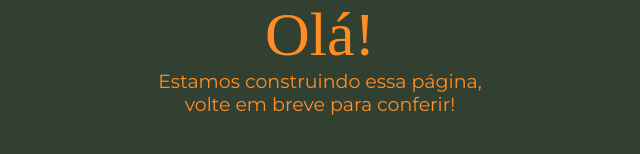
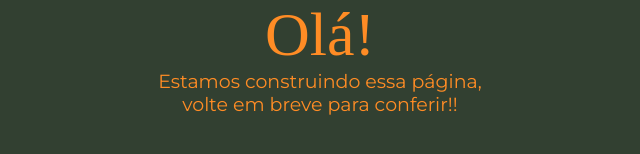
Before and after one commit to lauro-ladeira/naturaste-site, a Gatsby site: page / in a window 1280 px wide. Shown: the part 410-564 px from the top of the page, 320-960 px from the left. Built offline with nearby package versions, Linux system fonts and the light colour scheme; Gatsby itself is replaced by a stand-in of ours; a web font is replaced by a local one.

Commit message:
hostgator test

```diff
--- a/src/components/Home/Home.js
+++ b/src/components/Home/Home.js
@@ -9,7 +9,7 @@
       <Logo src={logo} alt="" />
       <BuildingImage src={building} alt="" />
       <Hello>Olá!</Hello>
-      <Description>Estamos construindo essa página,<br /> volte em breve para conferir!</Description>
+      <Description>Estamos construindo essa página,<br /> volte em breve para conferir!!</Description>
     </Wrapper>
   )
 }
```
